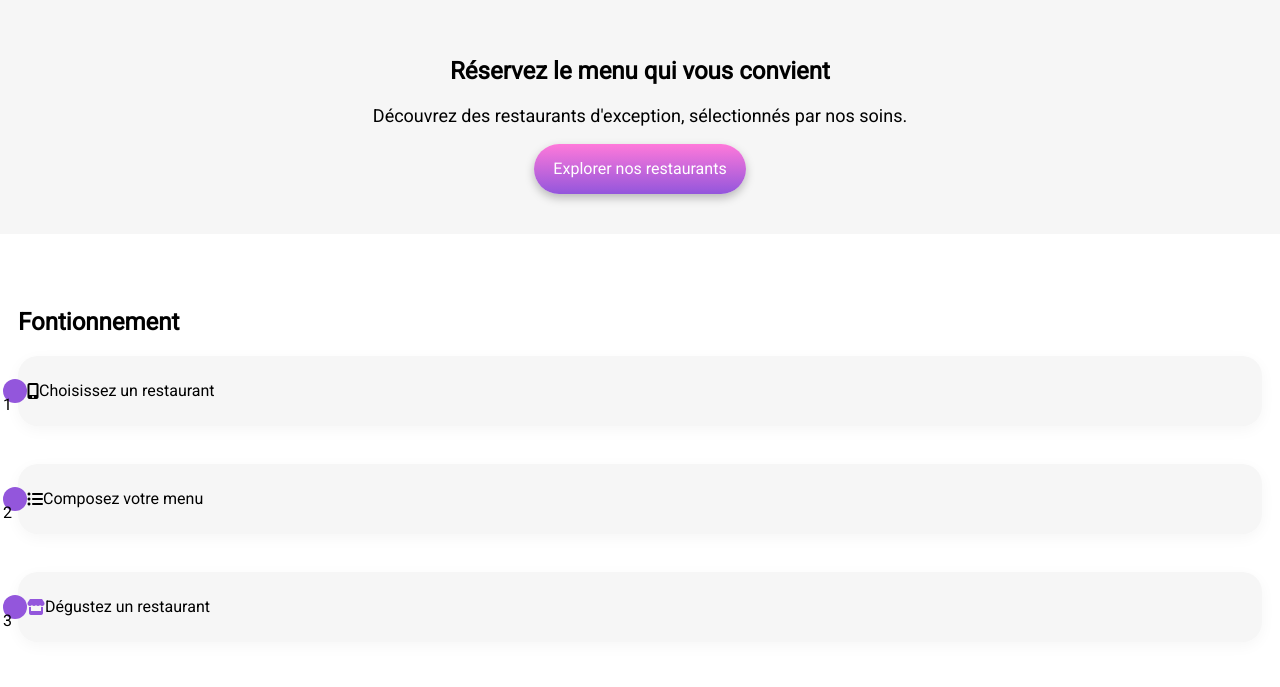
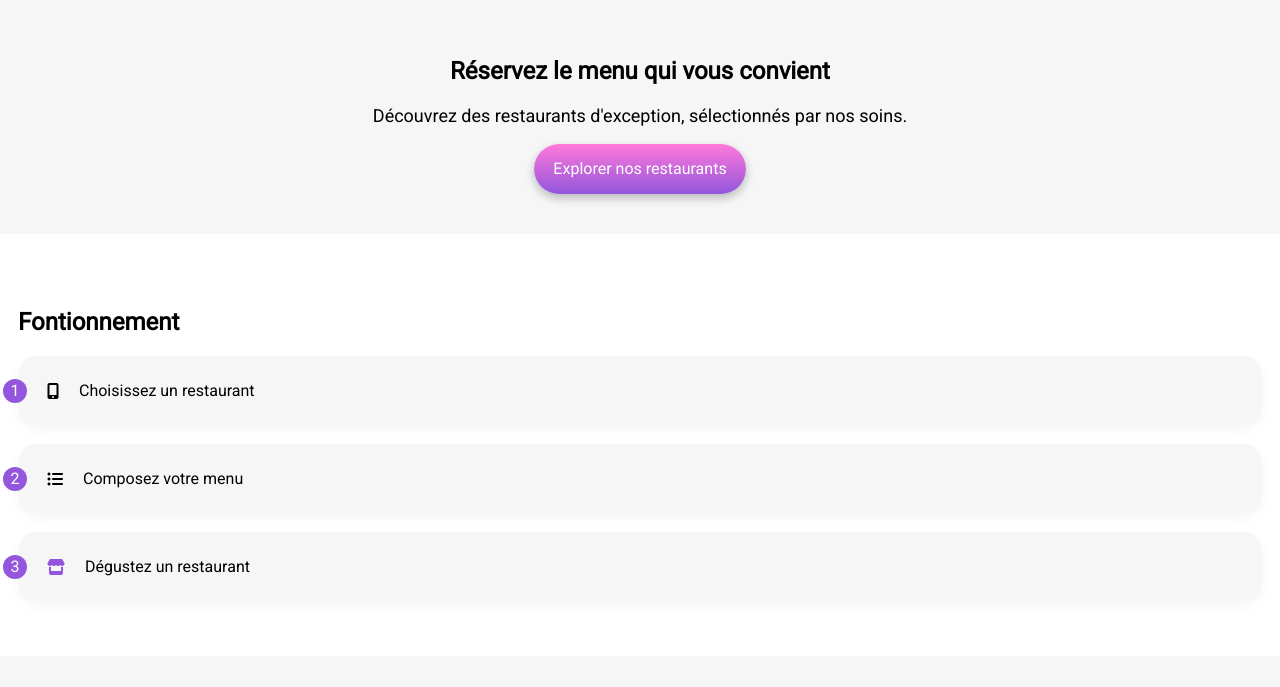
Before and after one commit to fs8-dev/OhMyFood, a plain HTML site: page index.html in a window 1280 px wide. Shown: the part 113-800 px from the top of the page. Drawn offline with Linux system fonts and the light colour scheme; a web font is replaced by a local one.

Commit message:
Modif num filtres fonctionnement

```diff
--- a/index.html
+++ b/index.html
@@ -37,21 +37,21 @@
         <div class="fonctionnement-container-filtres">
             <a href="" class="filtre-restaurants">
                 <div class="filtre-restaurants-blocNum">
-                    <p class="filtre-resto-num">1</p>
+                    <p class="filtre-restaurants-num">1</p>
                 </div>
                 <i class="fas fa-mobile-alt icone"></i>
                 <p class="filtre-restaurants-text">Choisissez un restaurant</p>
             </a>
             <a href="" class="filtre-restaurants">
                 <div class="filtre-restaurants-blocNum">
-                    <p class="filtre-resto-num">2</p>
+                    <p class="filtre-restaurants-num">2</p>
                 </div>
                 <i class="fas fa-list-ul icone"></i>
                 <p class="filtre-restaurants-text">Composez votre menu</p>
             </a>
             <a href="" class="filtre-restaurants">
                 <div class="filtre-restaurants-blocNum">
-                    <p class="filtre-resto-num">3</p>
+                    <p class="filtre-restaurants-num">3</p>
                 </div>
                 <i class="fas fa-store icone"></i>
                 <p class="filtre-restaurants-text">Dégustez un restaurant</p>
--- a/scss/_components/_carte.scss
+++ b/scss/_components/_carte.scss
@@ -3,7 +3,6 @@
 .restaurants-card {
     position: relative;
     height: 250px;
-    border-radius: 20px;
 
     img {
         height: 100%;
@@ -20,6 +19,7 @@
         justify-content: space-between;
         align-items: center;
         background-color: white;
+        border-radius: 0 0 15px 15px;
     }
 
     .new {
--- a/scss/_components/_filtre.scss
+++ b/scss/_components/_filtre.scss
@@ -6,24 +6,29 @@
     background-color: $grey-background;
     box-shadow: 0px 4px 15px 0px $grey-background;
     border-radius: 20px;
-    margin-bottom: 20px;
+    gap: 20px;
 
     &-blocNum {
         position: relative;
         margin-left: -15px;
         height: 24px;
         width: 24px;
-        border-radius: 28px;
+        border-radius: 25px;
         background-color: $primary-color;
+        gap: 10px;
+        display: flex;
+        justify-content: center;
+        align-items: center;
     }
 
     &-num {
         color: white;
-        margin: 4px 0 0 9px;
     }
 
     &-text {
         color: black;
+        font-size: 16px;
+        font-weight: 500;
     }
 
     .fas.fa-store.icone {
```
Also changed, not shown: scss/pages/home.css, 1 other file.
